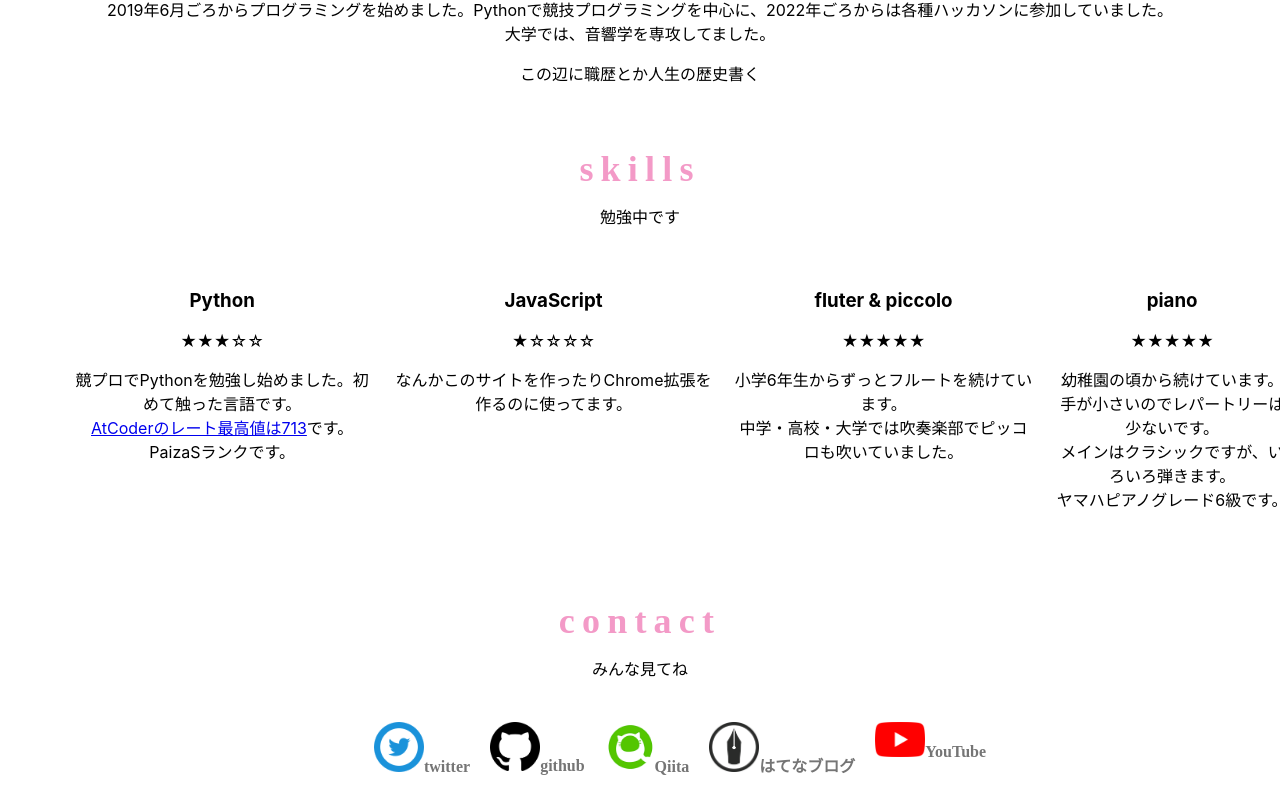
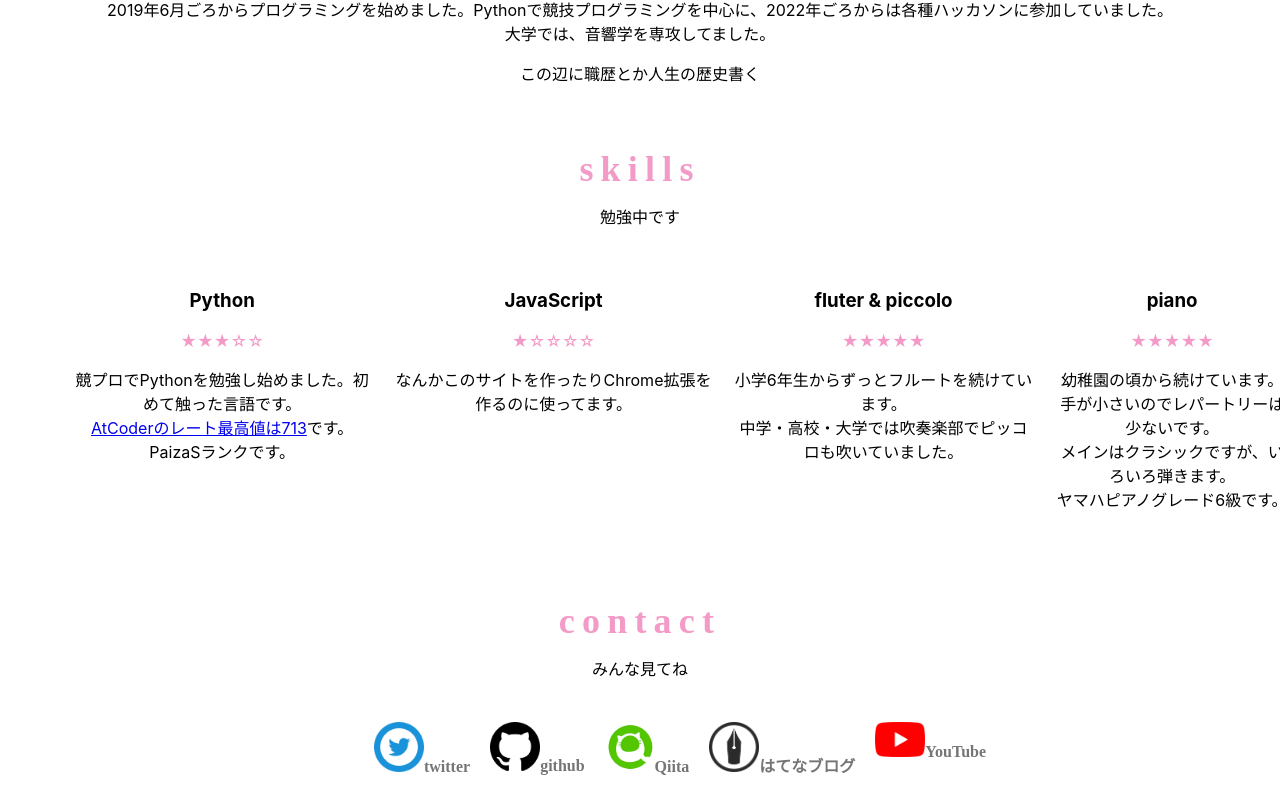
Before and after one commit to wanwan0622/my-portfolio, a React (Create React App) app in the folder my-portfolio/: page / in a window 1280 px wide. Shown: the part 1455-2258 px from the top of the page. Built offline with nearby package versions, Linux system fonts and the light colour scheme.

Commit message:
星の色をピンクにした

```diff
--- a/my-portfolio/src/components/skills.js
+++ b/my-portfolio/src/components/skills.js
@@ -1,5 +1,6 @@
 import React from 'react';
 import { BrowserRouter, Link } from 'react-router-dom';
+import styles from '../styles/Skills.module.css'
 
 const Skills = () => {
   return (
@@ -10,7 +11,7 @@ const Skills = () => {
         <ul>
           <li>
             <h3>Python</h3>
-            <p>★★★☆☆</p>
+            <p className={styles.star}>★★★☆☆</p>
             <p>
               競プロでPythonを勉強し始めました。初めて触った言語です。<br/>
               <Link to='https://atcoder.jp/users/wanwan0622'>AtCoderのレート最高値は713</Link>です。<br/>
@@ -19,14 +20,14 @@ const Skills = () => {
           </li>
           <li>
             <h3>JavaScript</h3>
-            <p>★☆☆☆☆</p>
+            <p className={styles.star}>★☆☆☆☆</p>
             <p>
               なんかこのサイトを作ったりChrome拡張を作るのに使ってます。
             </p>
           </li>
           <li>
             <h3>fluter & piccolo</h3>
-            <p>★★★★★</p>
+            <p className={styles.star}>★★★★★</p>
             <p>
               小学6年生からずっとフルートを続けています。<br/>
               中学・高校・大学では吹奏楽部でピッコロも吹いていました。
@@ -34,7 +35,7 @@ const Skills = () => {
           </li>
           <li>
             <h3>piano</h3>
-            <p>★★★★★</p>
+            <p className={styles.star}>★★★★★</p>
             <p>
               幼稚園の頃から続けています。<br/>
               手が小さいのでレパートリーは少ないです。<br/>
--- /dev/null
+++ b/my-portfolio/src/styles/Skills.module.css
@@ -0,0 +1,3 @@
+p.star {
+  color: #f39ac7;
+}
```
